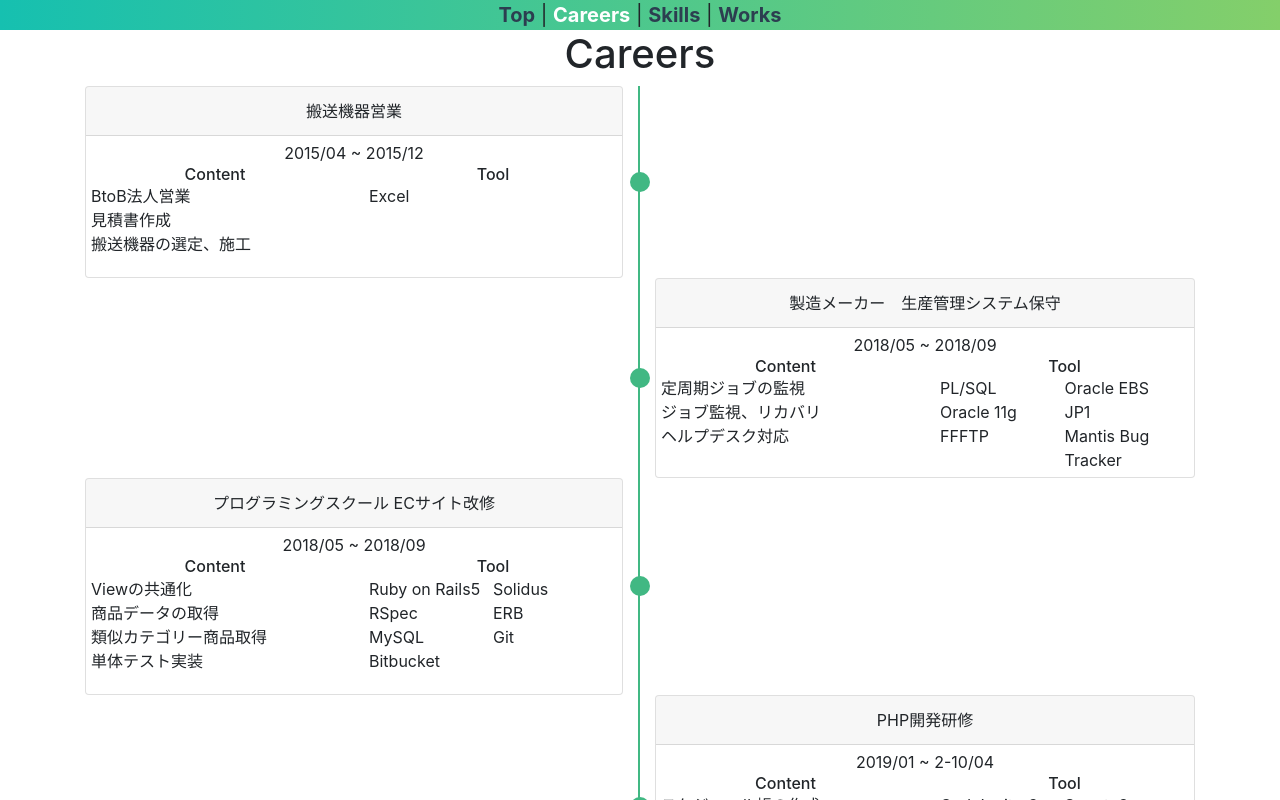
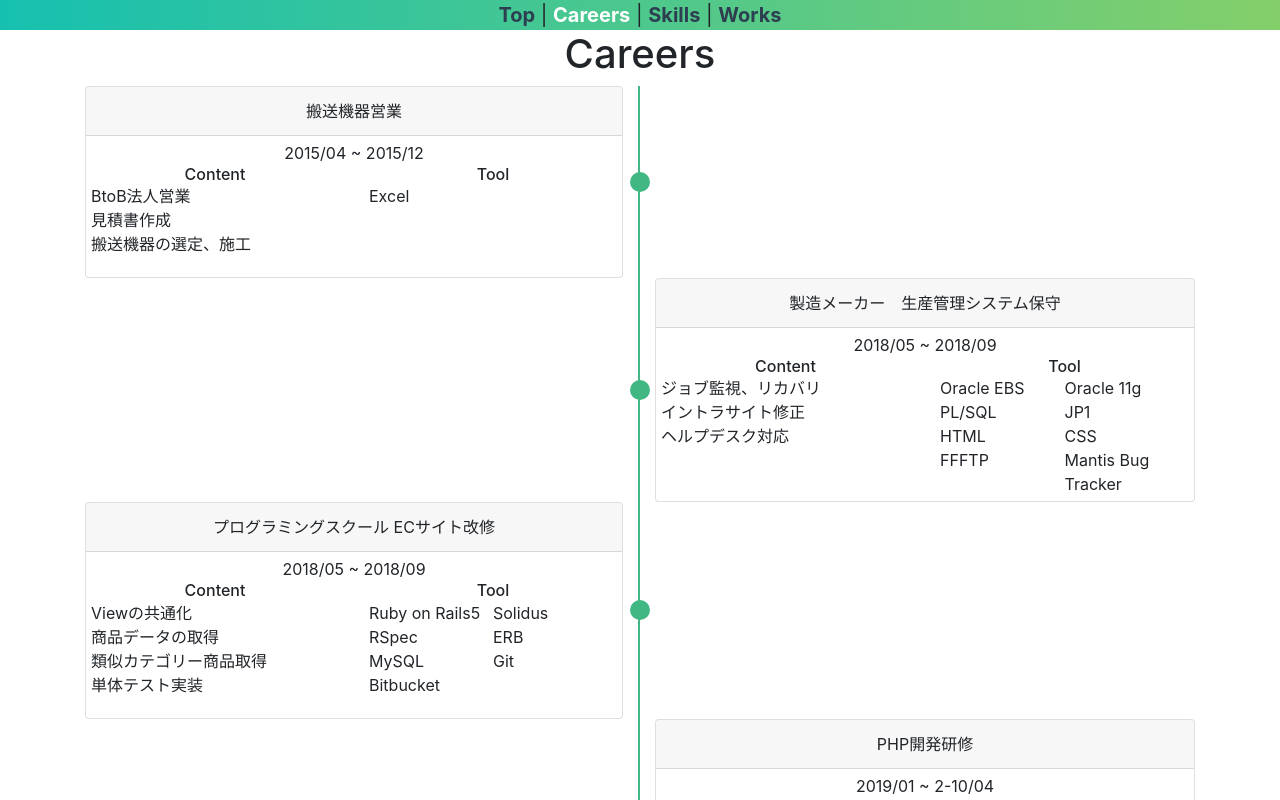
Before and after one commit to urape/portfolio, a Vue app: page /careers in a window 1280 px wide. Shown: the top 800 px of the page. Built offline with nearby package versions, Linux system fonts and the light colour scheme.

Commit message:
modify career

```diff
--- a/src/views/Careers.vue
+++ b/src/views/Careers.vue
@@ -76,15 +76,17 @@ export default ({
           title: '製造メーカー　生産管理システム保守',
           term: '2018/05 ~ 2018/09',
           contents: [
-            { item: '定周期ジョブの監視' },
             { item: 'ジョブ監視、リカバリ' },
+            { item: 'イントラサイト修正' },
             { item: 'ヘルプデスク対応' }
           ],
           tools: [
-            { item: 'PL/SQL' },
             { item: 'Oracle EBS' },
             { item: 'Oracle 11g' },
+            { item: 'PL/SQL' },
             { item: 'JP1' },
+            { item: 'HTML' },
+            { item: 'CSS' },
             { item: 'FFFTP' },
             { item: 'Mantis Bug Tracker' }
           ]
```
Also changed, not shown: 7 other files (tests, documents, lock files or other folders).
